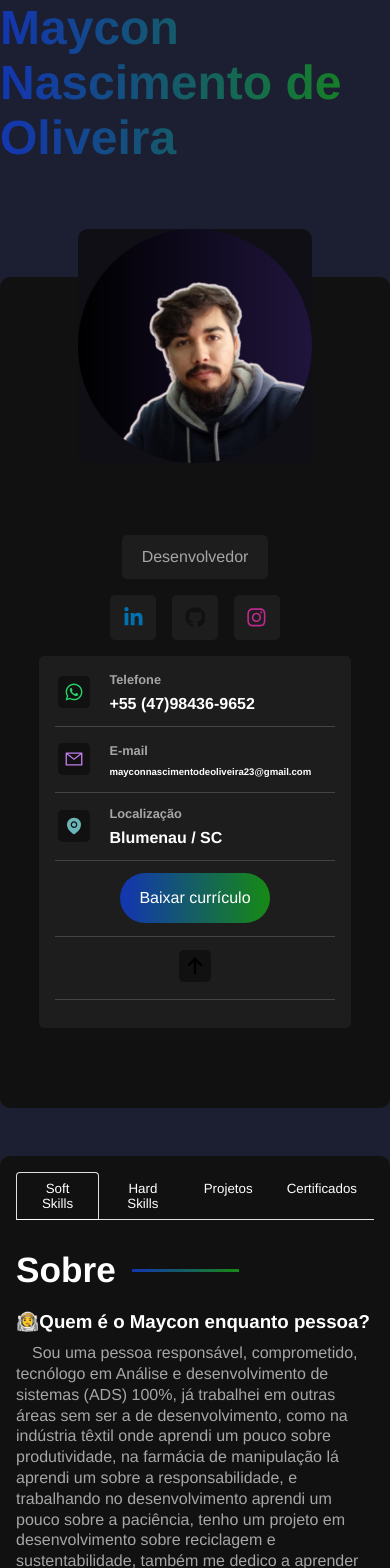
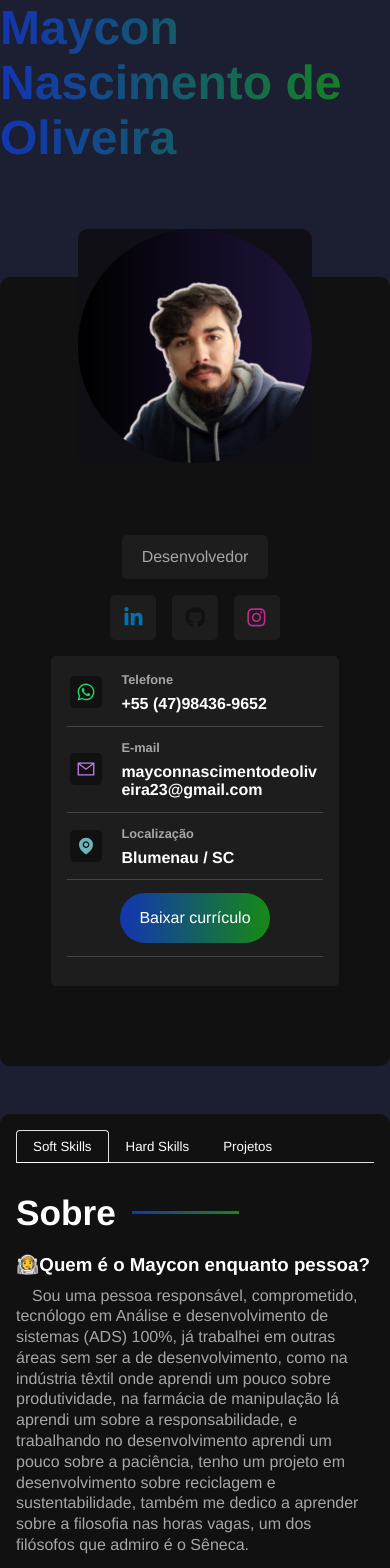
Before and after one commit to Maycon-crz/maycon-crz.github.io, a React (Vite) app: page / in a window 390 px wide. Shown: the top 1568 px of the page. Built offline with nearby package versions, Linux system fonts and the light colour scheme.

Commit message:
Ajustes de responsividade: redapé botoes e textos

```diff
--- a/src/components/FooterContainer.jsx
+++ b/src/components/FooterContainer.jsx
@@ -11,7 +11,6 @@ const FooterContainer = () => {
                 <li>
                   <a target="_blank" href="https://github.com/Maycon-crz">GitHub</a>
                 </li>
-                <li>E-mail: mayconnascimentodeoliveira23@gmail.com</li>
                 <li>Data de nascimento: 21 de abril 1999</li>
             </ul>
             <span>© 2023 Maycon Nascimento de Oliveira. Made with in
--- a/src/components/InformationContainer.jsx
+++ b/src/components/InformationContainer.jsx
@@ -17,6 +17,7 @@ const InformationContainer = () => {
         // Adicione ou remova a classe 'fixed' com base na posição do scroll e se não for mobile
         if (scrollY >= breakpoint && !isMobile) {
           setIsFixed(true);
+
         } else {
           setIsFixed(false);
         }
@@ -64,7 +65,7 @@ const InformationContainer = () => {
           Baixar currículo
         </a>
       </div>
-      <div className="info-card center">
+      <div className="info-card center" id="row-link-redirect-topo">
         <a href="#topo">
           <svg xmlns="http://www.w3.org/2000/svg" height="1em" viewBox="0 0 384 512">
             <path d="M214.6 41.4c-12.5-12.5-32.8-12.5-45.3 0l-160 160c-12.5 12.5-12.5 32.8 0 45.3s32.8 12.5 45.3 0L160 141.2V448c0 17.7 14.3 32 32 32s32-14.3 32-32V141.2L329.4 246.6c12.5 12.5 32.8 12.5 45.3 0s12.5-32.8 0-45.3l-160-160z"/>
--- a/src/components/SkillsTabs.jsx
+++ b/src/components/SkillsTabs.jsx
@@ -37,7 +37,7 @@ const SkillsTabs = () => {
             </button>
           </a>
         </li>
-        <li className="nav-item">
+        <li className="nav-item" id="button-redirect-certificates">
           <a href="#certificates-carousel-container">
             <button className={`nav-link`}>
                 Certificados
--- a/src/styles/components/certificatesContainer.sass
+++ b/src/styles/components/certificatesContainer.sass
@@ -34,6 +34,7 @@
             &:hover
                 background-color: #555
 
+
     @media (max-width: 768px)
         .certificates-carousel-controls
             bottom: 130px
--- a/src/styles/components/informationContainer.sass
+++ b/src/styles/components/informationContainer.sass
@@ -9,7 +9,7 @@
     padding: 1rem
     margin-bottom: 2rem
     text-align: left
-    // width: 80%
+    max-width: 288px
     border-radius: variables.$card-border-radius
     transition: all 0.3s ease-out // Adiciona uma transição suave quando a div se torna fixa
 
@@ -35,6 +35,8 @@
         p
             color: variables.$text-color
             font-weight: bold
+            white-space: pre-wrap
+            word-break: break-word
 
         .link-svg
             padding-top: 0.2rem
@@ -61,12 +63,18 @@
         #email-icon
             color: #c17ceb
 
-        #email-address
-            font-size: 0.6rem
+    #row-link-redirect-topo
+        display: none
 
     .center
         @include mixins.center
 
+
+@media (min-width: 1039px)
+    #information > #row-link-redirect-topo
+        display: block
+        text-align: center
+
 @media (max-width: 768px)
     #information
         width: 80%
--- a/src/styles/components/projectsContainer.sass
+++ b/src/styles/components/projectsContainer.sass
@@ -90,6 +90,9 @@
     #projects-container
         .project-card
             width: 100% !important
+            height: auto
+            p
+                height: auto
 
         .project-details
             width: 80% !important
--- a/src/styles/components/skillsTabs.sass
+++ b/src/styles/components/skillsTabs.sass
@@ -46,3 +46,8 @@
 
                 &.fade.show
                     display: block
+
+
+@media (max-width: 768px)
+    .nav-tabs > #button-redirect-certificates
+        display: none
```
